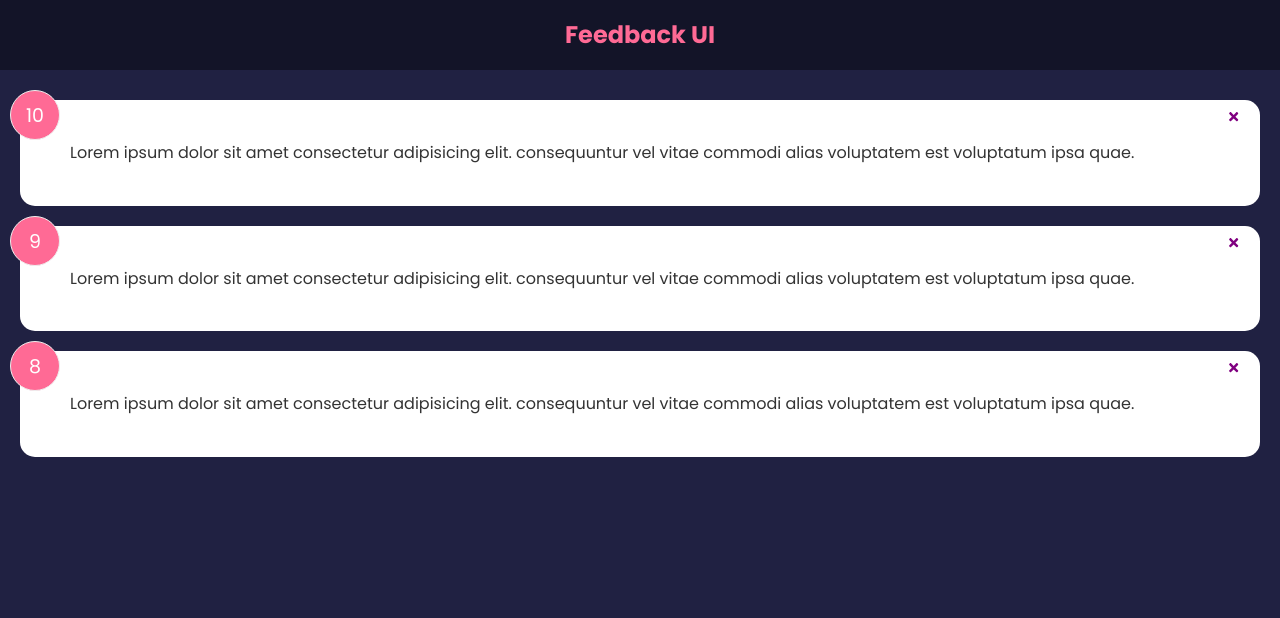
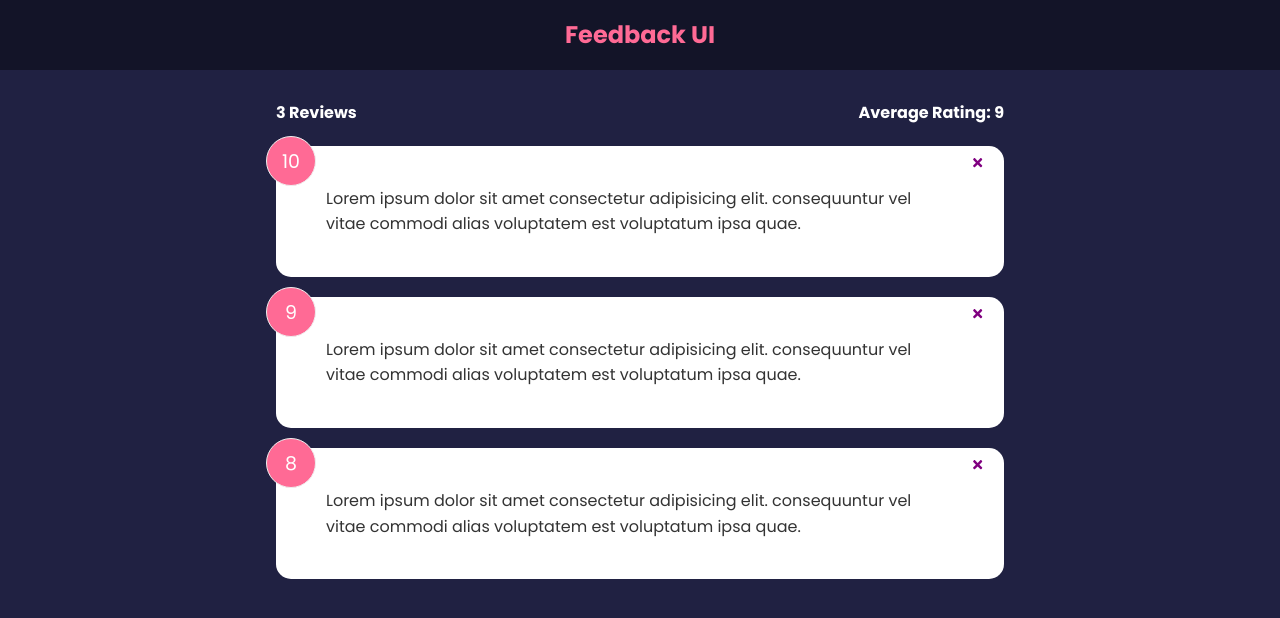
Before and after one commit to CaseyR1221/feedback-app, a React (Create React App) app: page / in a window 1280 px wide. Shown: the top 618 px of the page. Built offline with nearby package versions, Linux system fonts and the light colour scheme; the HTML template or start-up script is replaced by a standard one.

Commit message:
added a stats component for the feedback that states the number of reviews and the average of all of the reviews

```diff
--- a/src/App.js
+++ b/src/App.js
@@ -14,7 +14,8 @@
   return (
     <>
       <Header />
-      <div>
+      <div className='container'>
+        <FeedbackStats feedback={feedback} />
         <FeedbackList feedback={feedback} handleDelete={deleteFeedback} />
       </div>
     </>
--- a/src/components/FeedbackStats.jsx
+++ b/src/components/FeedbackStats.jsx
@@ -1,9 +1,22 @@
-import React from 'react'
+import PropTypes from 'prop-types'
 
-const FeedbackStats = () => {
+const FeedbackStats = ({ feedback }) => {
+  let average = feedback.reduce((acc, cur) => {
+    return acc + cur.rating
+  }, 0) / feedback.length
+
+  average = average.toFixed(1).replace(/[.,]0$/, '')
+
   return (
-    <div>FeedbackStats</div>
+    <div className='feedback-stats'>
+      <h4>{feedback.length} Reviews</h4>
+      <h4>Average Rating: { isNaN(average) ? 0 : average }</h4>
+    </div>
   )
 }
 
+FeedbackStats.propTypes = {
+  feedback: PropTypes.array.isRequired
+}
+
 export default FeedbackStats
--- a/src/index.css
+++ b/src/index.css
@@ -37,7 +37,7 @@
   color: #333;
   border-radius: 15px;
   padding: 40px 50px;
-  margin: 20px 20px;
+  margin: 20px 0;
   position: relative;
 }
 
```
